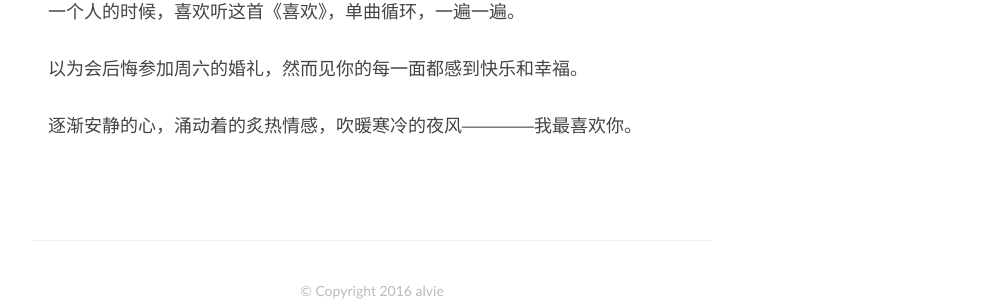
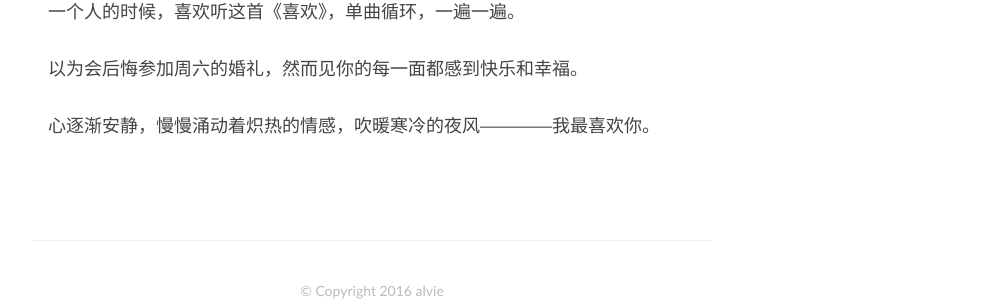
Before and after one commit to alviezhang/so-long-my-past, a Jekyll site: the page built from _posts/2016/2016-05-17-like.md, in a window 1280 px wide. Shown: the part 1476-1782 px from the top of the page, without its empty margins (268-1272 px from the left). Built offline with Jekyll 4.4.1, drawn with Linux system fonts in a browser that asks for light colours.

Commit message:
update post

```diff
--- a/_posts/2016/2016-05-17-like.md
+++ b/_posts/2016/2016-05-17-like.md
@@ -54,4 +54,4 @@ tags:
 
 以为会后悔参加周六的婚礼，然而见你的每一面都感到快乐和幸福。
 
-逐渐安静的心，涌动着的炙热情感，吹暖寒冷的夜风————我最喜欢你。
+心逐渐安静，慢慢涌动着炽热的情感，吹暖寒冷的夜风————我最喜欢你。
```
